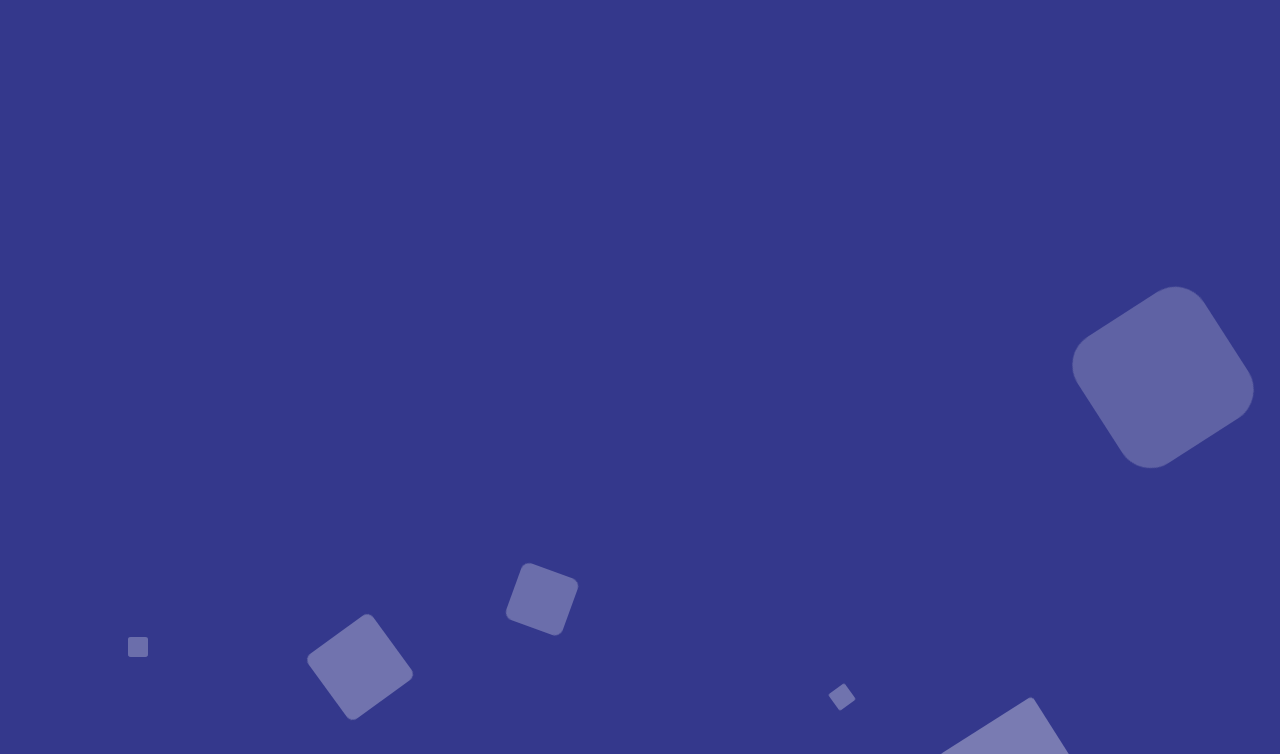
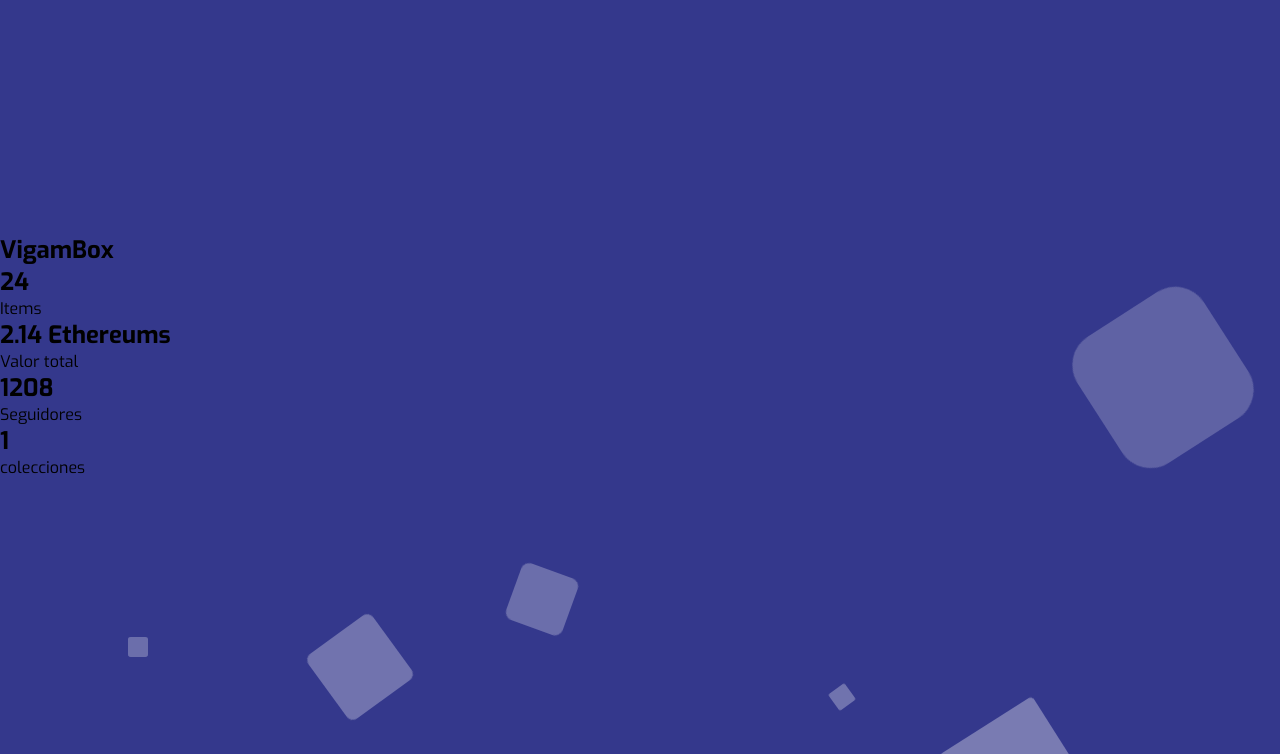
Before and after one commit to virtusnate/NFTWebPage, a plain HTML site: page profile.html in a window 1280 px wide. Shown: the part 43-797 px from the top of the page. Drawn offline with Linux system fonts and the light colour scheme.

Commit message:
no pude avanzar mas

```diff
--- a/profile-template.css
+++ b/profile-template.css
@@ -22,6 +22,7 @@ body{
     width:100vw;
     height:5vh;
     position: fixed;
+    top:0;
     background-color:rgba(0, 0, 0, 0.9);
     z-index:10;
     display:flex;
--- /dev/null
+++ b/profile.css
@@ -0,0 +1,14 @@
+.profile-container{
+    width:100vw;
+    height:80vh;
+}
+
+.profile-img{
+    position:relative;
+    top:0;
+    height:40%;
+}
+
+.profile-picture{
+
+}
--- a/profile.html
+++ b/profile.html
@@ -4,8 +4,8 @@
     <meta charset="UTF-8">
     <meta http-equiv="X-UA-Compatible" content="IE=edge">
     <meta name="viewport" content="width=device-width, initial-scale=1.0">
-    <link rel="stylesheet" href="academia.css">
-    <link rel="stylesheet" href="academia-template.css">
+    <link rel="stylesheet" href="profile.css">
+    <link rel="stylesheet" href="profile-template.css">
     <title>Academy</title>
 </head>
 <body>
@@ -23,6 +23,32 @@
         </div>
     </nav>
 
+    <section class="profile-container">
+        <div class="profile-img">
+            <img src="">
+        </div>
+        <img class="profile-picture">
+        <h1>VigamBox</h1>
+        <div class="data-container">
+            <div class="data-son">
+                <h2>24</h2>
+                <p>Items</p>
+            </div>
+            <div class="data-son">
+                <h2>2.14 Ethereums</h2>
+                <p>Valor total</p>
+            </div>
+            <div class="data-son">
+                <h2>1208</h2>
+                <p>Seguidores</p>
+            </div>
+            <div class="data-son">
+                <h2>1</h2>
+                <p>colecciones</p>
+            </div>
+        </div>
+
+    </section>
 
 
     <footer>
```
